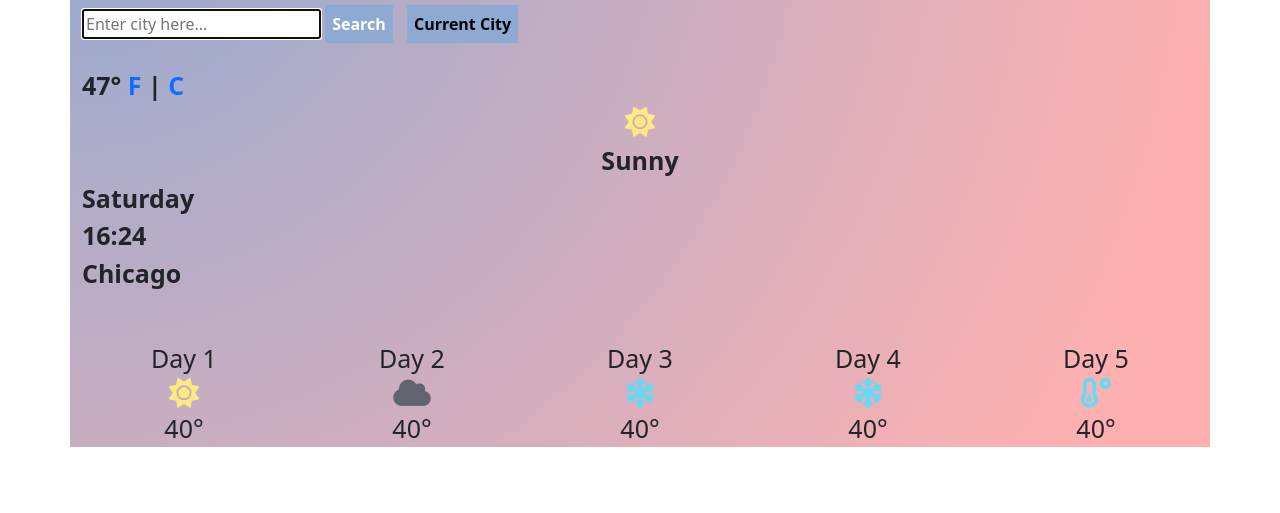
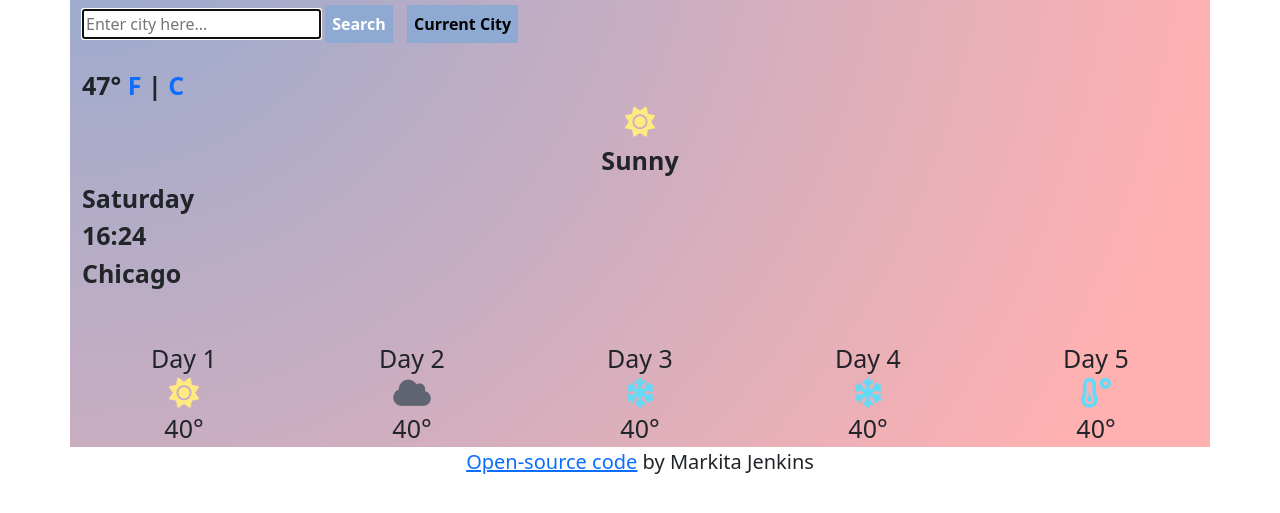
Before and after one commit to kikicod3r/Weather-App, a plain HTML site: page index.html in a window 1280 px wide. Shown: the part 151-664 px from the top of the page. Drawn offline with nearby package versions, Linux system fonts and the light colour scheme.

Commit message:
Added footer/link to GitHub

```diff
--- a/index.html
+++ b/index.html
@@ -92,5 +92,11 @@
       </div>
       <script src="src/javascript.js"></script>
     </div>
+    <footer>
+      <a href="https://github.com/kikicod3r/Weather-App" target="_blank">
+        Open-source code</a
+      >
+      by Markita Jenkins
+    </footer>
   </body>
 </html>
--- a/src/style.css
+++ b/src/style.css
@@ -79,3 +79,7 @@ h1 {
   color: #65daf7;
   font-size: 30px;
 }
+footer {
+  text-align: center;
+  font-size: 20px;
+}
```
